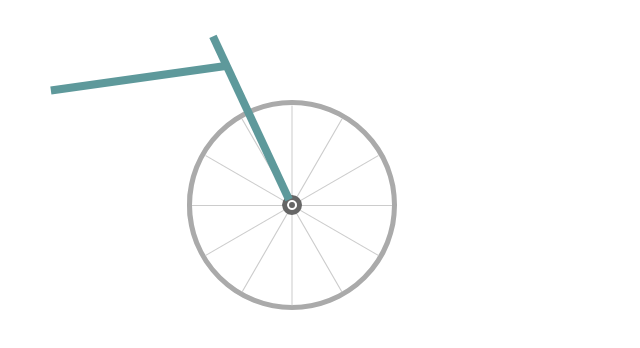
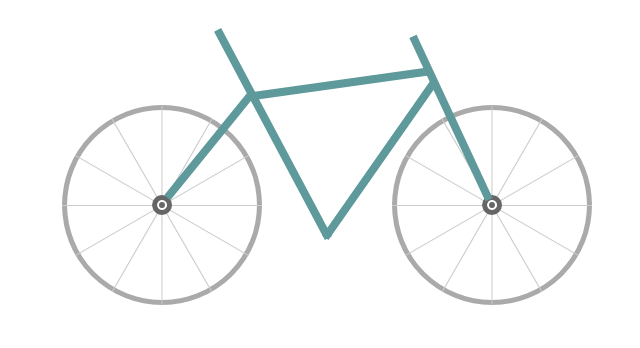
Before and after one commit to gautamkrishnan91/css-cycle, a plain HTML site: page index.html in a window 1280 px wide. Shown: the whole page, without its empty margins (13-653 px from the left). Drawn offline with Linux system fonts and the light colour scheme.

Commit message:
Completed frame and wheels

```diff
--- a/css/style.css
+++ b/css/style.css
@@ -1,15 +1,19 @@
 .cycle-wheel{
 }
 .cycle-wheel-front{
-	margin: 100px 0 0 200px;
+	margin: 100px 0 0 405px;
+}
+.cycle-wheel-back{
+	margin: 100px 0 0 75px;
 }
 .cycle-wheel-outer{
 	background: transparent;
 	border: 5px solid #aaa;
 	border-radius: 50%;
-	width: 200px;
-	height: 200px;
-	position: relative;
+	width: 190px;
+	height: 190px;
+	position: absolute;
+	margin-top: 5px;
 	-webkit-animation: wheel-rotate 4s linear infinite;
 }
 @-webkit-keyframes wheel-rotate {
@@ -25,7 +29,8 @@
 	width: 1px;
 	height: 200px;
 	background: #ccc;
-	margin: 0 0 0 100px;
+	margin-left: 95px;
+	margin-top: -5px;
 }
 .spoke:after{
 	content: "";
@@ -72,6 +77,10 @@
 
 /* Main Body */
 
+
+.cycle-body{
+	margin-left: 200px;
+}
 .front-wheel-frame{
 	background: #5E999B;
 	width: 8px;
@@ -88,7 +97,37 @@
 	height: 8px;
 	position: absolute;
 	z-index: 2;
-	margin: -26px 0 0 63px;
+	margin: -20px 0 0 62px;
 	transform: rotate(-8deg);
 	-webkit-transform: rotate(-8deg);
 }
+.front-frame{
+	background: #5E999B;
+	width: 8px;
+	height: 191px;
+	position: absolute;
+	z-index: 2;
+	transform: rotate(35deg);
+	-webkit-transform: rotate(35deg);
+	margin: -36px 0 0 189px;
+}
+.center-frame{
+	background: #5E999B;
+	width: 8px;
+	height: 236px;
+	position: absolute;
+	z-index: 2;
+	transform: rotate(-28deg);
+	-webkit-transform: rotate(-28deg);
+	margin: -84px 0 0 82px;
+}
+.back-frame{
+	background: #5E999B;
+	width: 8px;
+	height: 136px;
+	position: absolute;
+	z-index: 2;
+	transform: rotate(20deg);
+	-webkit-transform: rotate(39deg);
+	margin: -23px 0 0 19px;
+}
--- a/index.html
+++ b/index.html
@@ -8,6 +8,23 @@
 			<div class="cycle-body">
 				<div class="front-wheel-frame"></div>
 				<div class="top-frame"></div>
+				<div class="front-frame"></div>
+				<div class="center-frame"></div>
+				<div class="back-frame"></div>
+			</div>
+			<div class="cycle-wheel cycle-wheel-back">
+				<div class="cycle-wheel-outer">
+					<div class="cycle-wheel-inner">
+						<div class="cycle-wheel-inner-padding">
+							<ul class="spoke-container">
+								<li class="spoke"></li>
+								<li class="spoke"></li>
+							</ul>
+							<div class="inner-disc"></div>
+							<div class="inner-disc-2"></div>
+						</div>
+					</div>
+				</div>
 			</div>
 			<div class="cycle-wheel cycle-wheel-front">
 				<div class="cycle-wheel-outer">
```
